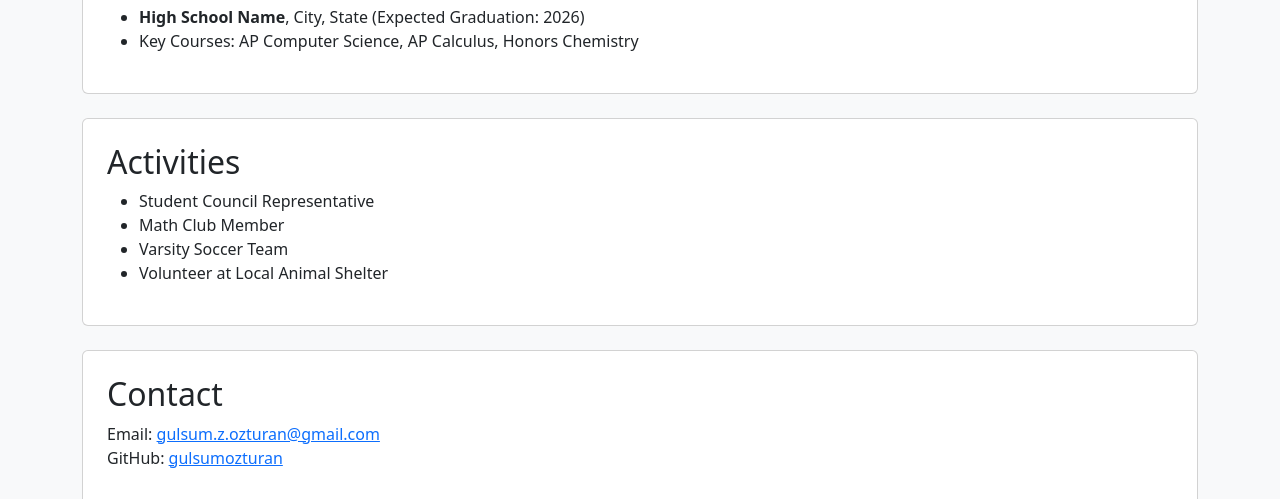
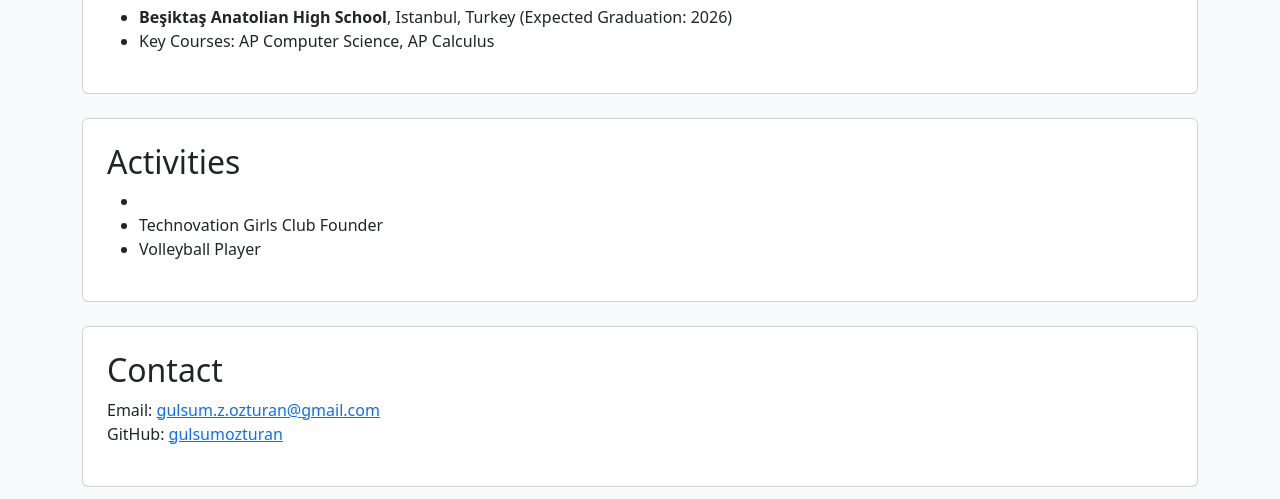
Before and after one commit to gulsumozturan/personal-website, a plain HTML site: page index.html in a window 1280 px wide. Shown: the part 601-1100 px from the top of the page. Drawn offline with nearby package versions, Linux system fonts and the light colour scheme.

Commit message:
Update education and activities sections in index.html

```diff
--- a/index.html
+++ b/index.html
@@ -37,17 +37,17 @@
         <div id="education" class="card p-4">
             <h2>Education</h2>
             <ul>
-                <li><strong>High School Name</strong>, City, State (Expected Graduation: 2026)</li>
-                <li>Key Courses: AP Computer Science, AP Calculus, Honors Chemistry</li>
+                <li><strong>Beşiktaş Anatolian High School</strong>, Istanbul, Turkey (Expected Graduation: 2026)</li>
+                <li>Key Courses: AP Computer Science, AP Calculus</li>
             </ul>
         </div>
         <div id="activities" class="card p-4">
             <h2>Activities</h2>
             <ul>
-                <li>Student Council Representative</li>
-                <li>Math Club Member</li>
-                <li>Varsity Soccer Team</li>
-                <li>Volunteer at Local Animal Shelter</li>
+                <li></li>
+                <li>Technovation Girls Club Founder</li>
+                <li>Volleyball Player</li>
+
             </ul>
         </div>
         <div id="contact" class="card p-4">
```
